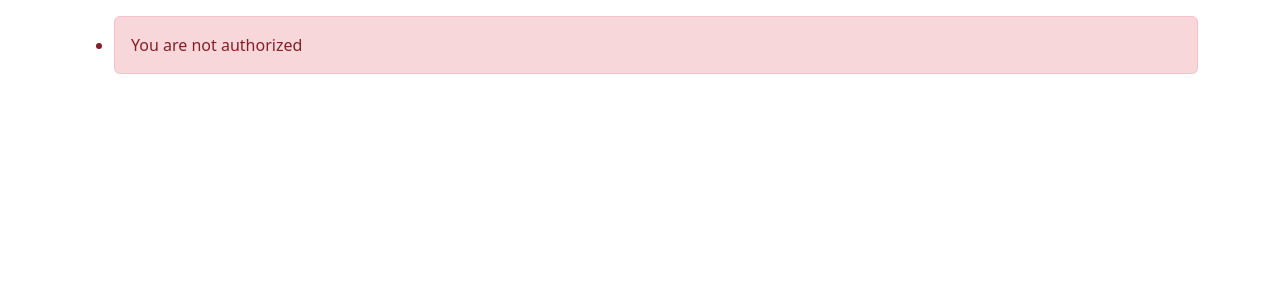
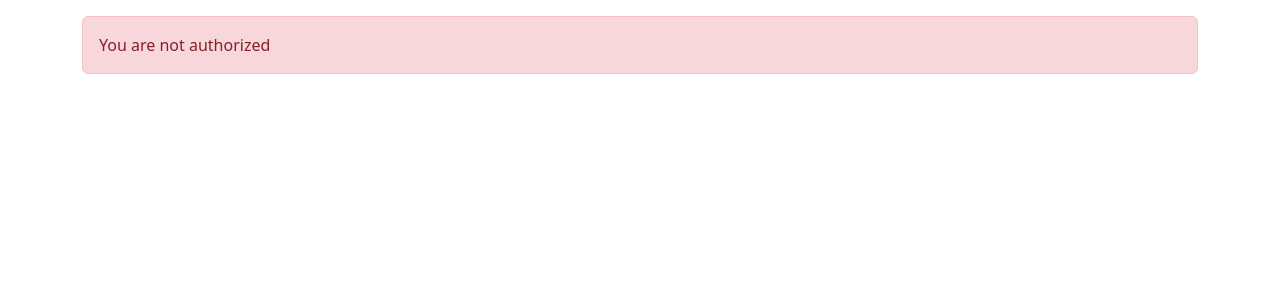
Before and after one commit to dennyaap/link_shortener, a Flask app: a page that uses main_app/templates/error.html in a window 1280 px wide. Shown: the top 300 px of the page. Run offline with Flask 3, Linux system fonts and the light colour scheme; tables that the repository leaves empty hold one stand-in row (values such as "Sample post").

Commit message:
edited styles

```diff
--- a/main_app/templates/error.html
+++ b/main_app/templates/error.html
@@ -11,11 +11,11 @@
     <div class="container mt-3">
         {% with messages = get_flashed_messages() %}
             {% if messages %}
-                <ul class="flashes">
+                <div class="flashes mt-3">
                     {% for message in messages %}
-                        <li class="alert alert-danger" role="alert">{{ message }}</li>
+                        <div class="alert alert-danger" role="alert">{{ message }}</div>
                     {% endfor %}
-                </ul>
+                    </div>
             {% endif %}
         {% endwith %}
     </div>
--- a/main_app/templates/login.html
+++ b/main_app/templates/login.html
@@ -25,11 +25,11 @@
     </div>
     {% with messages = get_flashed_messages() %}
         {% if messages %}
-            <ul class="flashes">
+            <div class="flashes mt-3">
                 {% for message in messages %}
-                    <li class="alert alert-danger" role="alert">{{ message }}</li>
+                    <div class="alert alert-danger" role="alert">{{ message }}</div>
                 {% endfor %}
-            </ul>
+                </div>
         {% endif %}
     {% endwith %}
 </form>
--- a/main_app/templates/main.html
+++ b/main_app/templates/main.html
@@ -43,11 +43,11 @@
 
             {% with messages = get_flashed_messages() %}
                 {% if messages %}
-                    <ul class="flashes">
+                    <div class="flashes mt-3">
                         {% for message in messages %}
-                            <li class="alert alert-danger" role="alert">{{ message }}</li>
+                            <div class="alert alert-danger" role="alert">{{ message }}</div>
                         {% endfor %}
-                    </ul>
+                        </div>
                 {% endif %}
             {% endwith %}
         </form>
--- a/main_app/templates/register.html
+++ b/main_app/templates/register.html
@@ -24,11 +24,11 @@
     </div>
     {% with messages = get_flashed_messages() %}
         {% if messages %}
-            <ul class="flashes">
+            <div class="flashes mt-3">
                 {% for message in messages %}
-                    <li class="alert alert-danger" role="alert">{{ message }}</li>
+                    <div class="alert alert-danger" role="alert">{{ message }}</div>
                 {% endfor %}
-            </ul>
+                </div>
         {% endif %}
     {% endwith %}
 </form>
```
